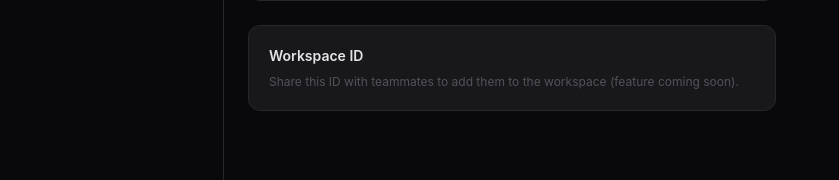
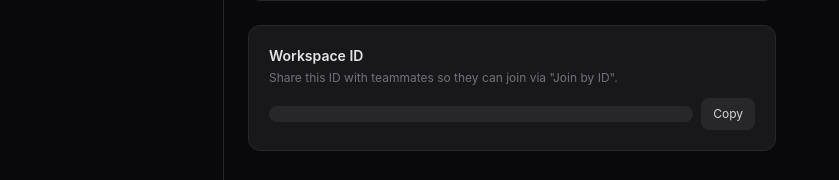
Before and after one commit to itsmokur/gizemtask, a Next.js app: page /workspace/1/settings in a window 1280 px wide. Shown: the part 237-417 px from the top of the page, without its empty margins (0-839 px from the left). Built offline with nearby package versions, Linux system fonts and the light colour scheme; no server answers; the database is empty; sample sign-in values are in the browser's storage.

Commit message:
Add copy workspace ID button to settings page
git push origin main

```diff
--- a/app/(dashboard)/workspace/[workspaceId]/settings/page.tsx
+++ b/app/(dashboard)/workspace/[workspaceId]/settings/page.tsx
@@ -10,6 +10,14 @@ export default function SettingsPage() {
   const [name, setName] = useState("");
   const [saving, setSaving] = useState(false);
   const [saved, setSaved] = useState(false);
+  const [copied, setCopied] = useState(false);
+
+  function handleCopyId() {
+    if (!workspace?.id) return;
+    navigator.clipboard.writeText(workspace.id);
+    setCopied(true);
+    setTimeout(() => setCopied(false), 2000);
+  }
 
   // Initialize name input once workspace loads
   if (!name && workspace?.name) {
@@ -69,12 +77,20 @@ export default function SettingsPage() {
 
       <div className="mt-6 bg-zinc-900 border border-zinc-800 rounded-xl p-5">
         <h2 className="text-sm font-semibold text-zinc-200 mb-1">Workspace ID</h2>
-        <p className="text-xs text-zinc-500 font-mono break-all">
-          {workspace?.id}
+        <p className="text-xs text-zinc-500 mb-3">
+          Share this ID with teammates so they can join via &quot;Join by ID&quot;.
         </p>
-        <p className="text-xs text-zinc-600 mt-2">
-          Share this ID with teammates to add them to the workspace (feature coming soon).
-        </p>
+        <div className="flex items-center gap-2">
+          <code className="flex-1 text-xs text-zinc-300 font-mono bg-zinc-800 rounded-lg px-3 py-2 break-all">
+            {workspace?.id}
+          </code>
+          <button
+            onClick={handleCopyId}
+            className="shrink-0 text-xs px-3 py-2 rounded-lg bg-zinc-800 hover:bg-zinc-700 text-zinc-300 transition-colors"
+          >
+            {copied ? "Copied!" : "Copy"}
+          </button>
+        </div>
       </div>
     </div>
   );
```
